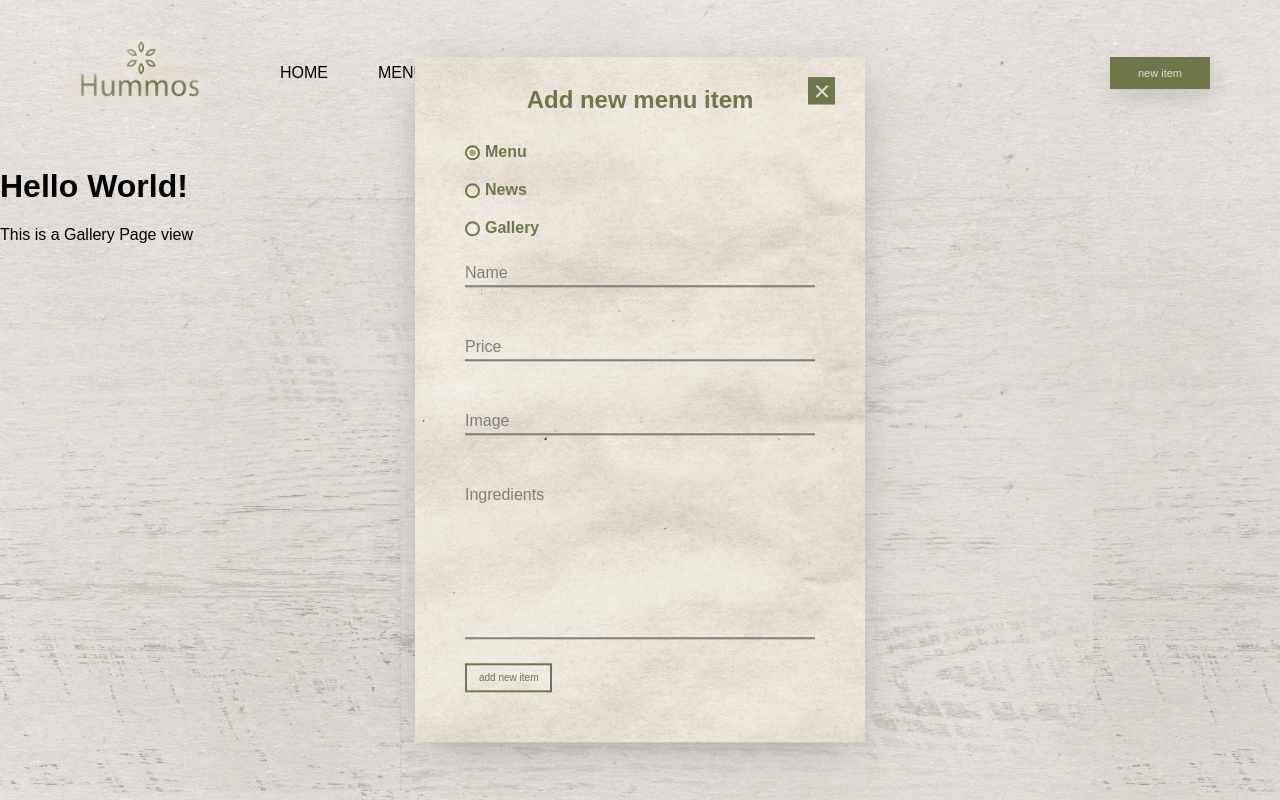
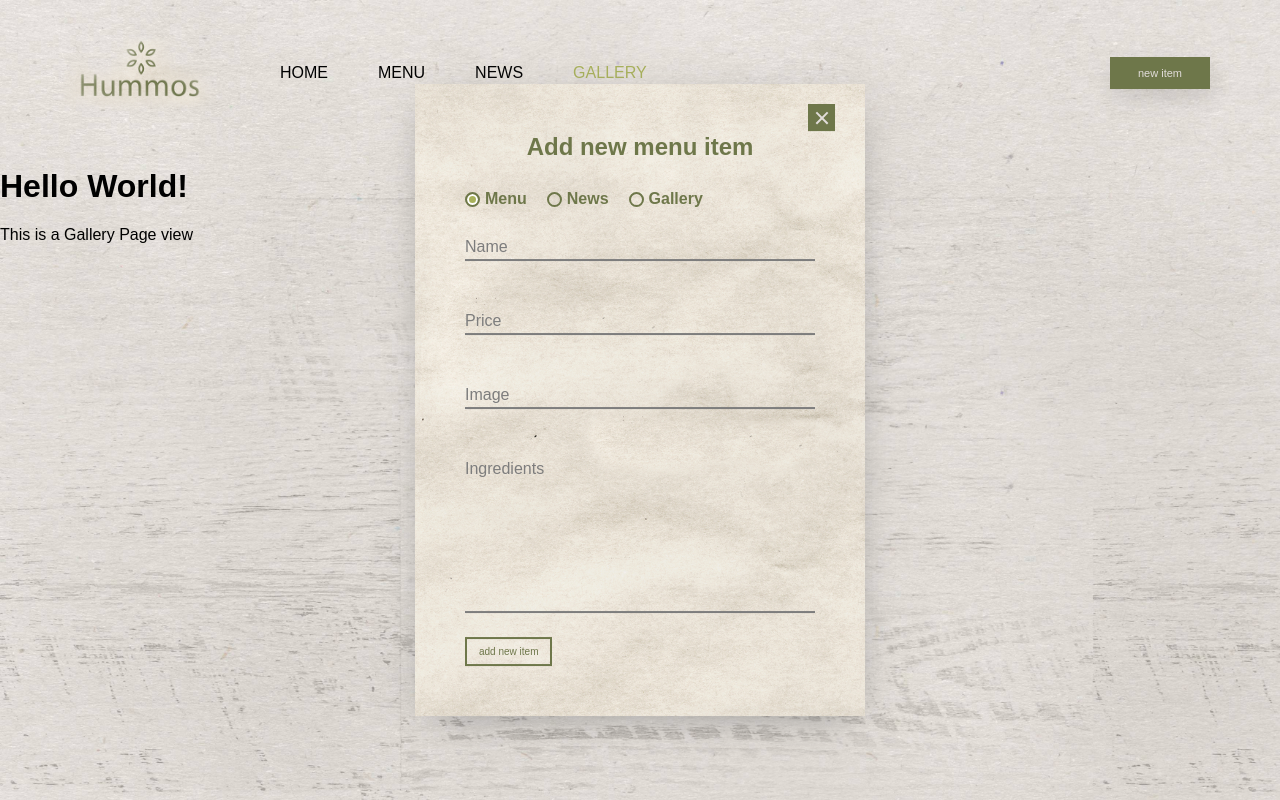
Before and after one commit to halahasz/React-Restaurant-App, a React (Create React App) app: page /gallery in a window 1280 px wide. Built offline with nearby package versions, Linux system fonts and the light colour scheme; a web font is replaced by a local one.

Commit message:
Created FormRadio component

```diff
--- a/src/components/Form/Form.js
+++ b/src/components/Form/Form.js
@@ -3,6 +3,7 @@
 import Input from "../Input/Input";
 import Button from "../Button/Button";
 import Title from "../Title/Title";
+import FormRadio from "./FormRadio";
 
 const types = {
   menu: "menu",
@@ -11,10 +12,10 @@
 };
 
 const descriptions = {
-  menu: 'menu item',
-  news: 'article',
-  gallery: 'image'
-}
+  menu: "menu item",
+  news: "article",
+  gallery: "image"
+};
 
 class Form extends React.Component {
   state = {
@@ -36,33 +37,29 @@
           className={styles.form}
           onSubmit={this.props.submitFn}
         >
-        <label className={styles.radio} htmlFor={types.menu}>
-          <input
+          <div className={styles.radioWrapper}>
+            <FormRadio
               id={types.menu}
-            type="radio"
               checked={this.state.activeOption === types.menu}
-            onChange={() => this.handleRadioButtonCHange(types.menu)}
-          />
-          <div className={styles.radioButton} />
-          Menu</label>
-          <label className={styles.radio}  htmlFor={types.news}>
-          <input
+              changeFn={() => this.handleRadioButtonCHange(types.menu)}
+            >
+              Menu
+            </FormRadio>
+            <FormRadio
               id={types.news}
-            type="radio"
               checked={this.state.activeOption === types.news}
-            onChange={() => this.handleRadioButtonCHange(types.news)}
-          />
-          <div className={styles.radioButton} />
-          News</label>
-          <label className={styles.radio} htmlFor={types.gallery}>
-          <input
+              changeFn={() => this.handleRadioButtonCHange(types.news)}
+            >
+              News
+            </FormRadio>
+            <FormRadio
               id={types.gallery}
-            type="radio"
               checked={this.state.activeOption === types.gallery}
-            onChange={() => this.handleRadioButtonCHange(types.gallery)}
-          />
-          <div className={styles.radioButton} />
-          Gallery</label>
+              changeFn={() => this.handleRadioButtonCHange(types.gallery)}
+            >
+              Gallery
+            </FormRadio>
+          </div>
           <Input name="name" label="Name" maxLength={30} />
           <Input name="price" label="Price" />
           <Input name="image" label="Image" />
--- a/src/components/Form/Form.module.scss
+++ b/src/components/Form/Form.module.scss
@@ -25,29 +25,6 @@
     }
   }
 }
-.radio {
-  position: relative;
-  display: inline-flex;
-  align-items: center;
-  margin: 20px 20px 0 0;
-  font-weight: 700;
-  color: #6e774a;
-
-  input {
-    opacity: 0;
-    position: absolute;
-  }
-
-  &Button {
-    margin-right: 5px;
-    width: 15px;
-    height: 15px;
-    border-radius: 50%;
-    border: 2px solid #6e774a;
-  }
-
-  input:checked + &Button {
-    background-color: #a8b15b;
-    box-shadow: inset 0 0 0 2px white;
-  }
+.radioWrapper {
+  display: fles;
 }
--- /dev/null
+++ b/src/components/Form/FormRadio.js
@@ -0,0 +1,12 @@
+import React from "react";
+import styles from "./FormRadio.module.scss";
+
+const FormRadio = ({ id, checked, changeFn, children }) => (
+  <label className={styles.radio}>
+    <input type="radio" id={id} checked={checked} onChange={changeFn} />
+    <div className={styles.radioButton} />
+    {children}
+  </label>
+);
+
+export default FormRadio;
--- /dev/null
+++ b/src/components/Form/FormRadio.module.scss
@@ -0,0 +1,27 @@
+.radio {
+  position: relative;
+  display: inline-flex;
+  align-items: center;
+  margin: 20px 20px 0 0;
+  font-weight: 700;
+  color: #6e774a;
+  cursor: pointer;
+
+  input {
+    opacity: 0;
+    position: absolute;
+  }
+
+  &Button {
+    margin-right: 5px;
+    width: 15px;
+    height: 15px;
+    border-radius: 50%;
+    border: 2px solid #6e774a;
+  }
+
+  input:checked + &Button {
+    background-color: #a8b15b;
+    box-shadow: inset 0 0 0 2px white;
+  }
+}
--- a/src/components/Modal/Modal.module.scss
+++ b/src/components/Modal/Modal.module.scss
@@ -6,6 +6,7 @@
   left: 0;
   margin: 0 auto;
   padding-bottom: 50px;
+  padding-top: 20px;
   width: 450px;
   background: url('../../assets/img/modal_bg.jpg');
   background-size: cover;
--- a/src/components/Title/Title.module.scss
+++ b/src/components/Title/Title.module.scss
@@ -4,4 +4,5 @@
   margin-bottom: 10px;
   line-height: 1.1;
   margin-top: 30px;
+  margin-bottom: 10px;
 }
```
Lines whose indentation alone changed are shown as unchanged.
